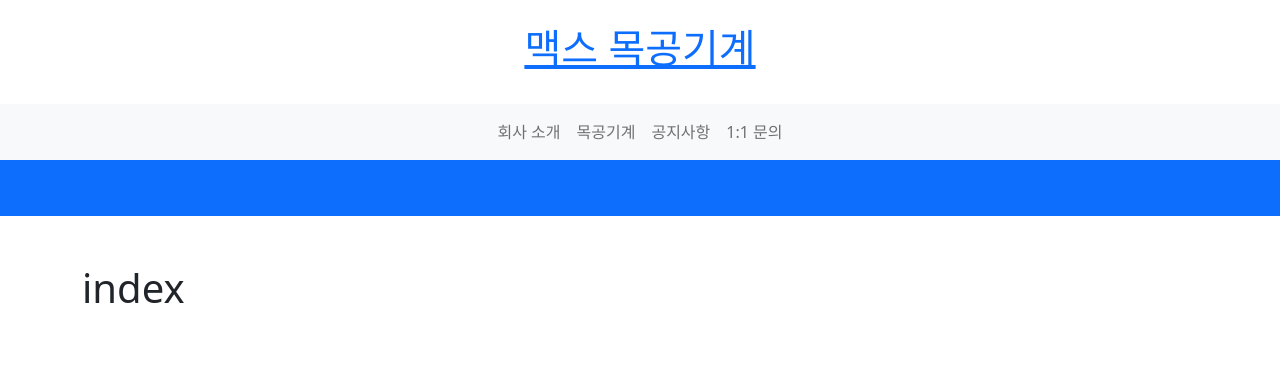
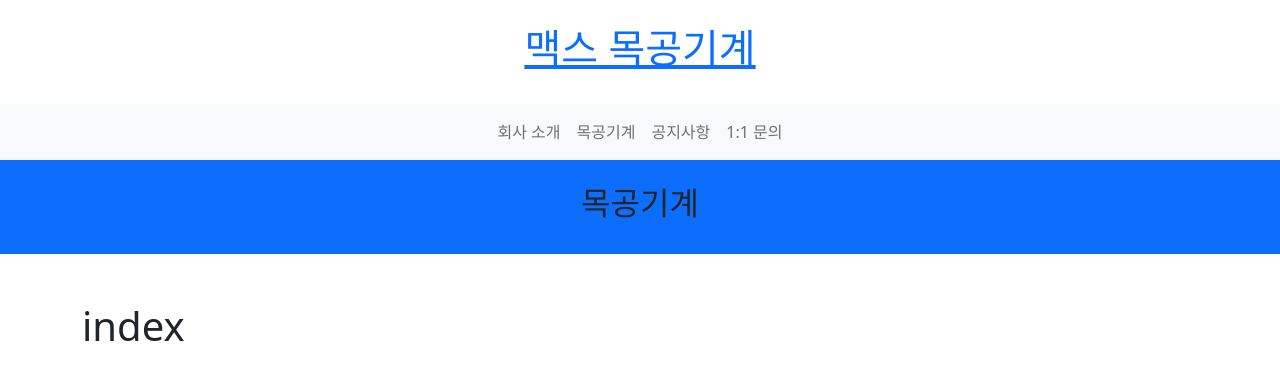
Before and after one commit to YS-study/max_django, a Django app: page /machines/ in a window 1280 px wide. Shown: the top 380 px of the page. Run offline with Django 3.2, Linux system fonts and the light colour scheme; data that the repository does not hold is empty.

Commit message:
machines edit

```diff
--- a/machines/templates/machines/index.html
+++ b/machines/templates/machines/index.html
@@ -5,7 +5,9 @@
 
 {% for machine in machines %}
   <p>이름 : {{ machine.title }}</p>
-  <p>내용 : {{ machine.content }}</p>
+  <div>
+    <img src="" alt="">
+  </div>
 
 {% endfor %}
 
--- a/machines/views.py
+++ b/machines/views.py
@@ -3,7 +3,6 @@ from django.shortcuts import render, redirect, get_object_or_404
 from django.views.decorators.http import require_safe, require_http_methods, require_POST
 from .models import Machine
 from .forms import MachineForm
-
 
 # Create your views here.
 
@@ -11,6 +10,7 @@ def index(request):
     machines = Machine.objects.order_by('-pk')
     context = {
         'machines': machines,
+        'menu': '목공기계',
     }
     return render(request, 'machines/index.html', context)
 
@@ -26,13 +26,19 @@ def create(request):
 
     else:
         form = MachineForm()
-    context = { 'form': form }
+    context = {
+        'form': form,
+        'menu': '목공기계',
+        }
     return render(request, 'machines/create.html', context)
 
 
 def detail(request, pk):
     machine = get_object_or_404(Machine, pk=pk)
-    context = {'machine': machine}
+    context = {
+        'machine': machine,
+        'menu': '목공기계',
+        }
     return render(request, 'machines/detail.html', context)
 
 
@@ -61,5 +67,6 @@ def update(request, pk):
     context = {
         'form': form,
         'machine': machine,
+        'menu': '목공기계',
     }
     return render(request, 'machines/update.html', context)
--- a/pjt/templates/nav.html
+++ b/pjt/templates/nav.html
@@ -18,7 +18,7 @@
           <a class="nav-link" href="#">회사 소개</a>
         </li>
         <li class="nav-item">
-          <a class="nav-link" href="#">목공기계</a>
+          <a class="nav-link" href="{% url 'machines:index' %}">목공기계</a>
         </li>
         <li class="nav-item">
           <a class="nav-link" href="{% url 'board:notice' %}">공지사항</a>
```
